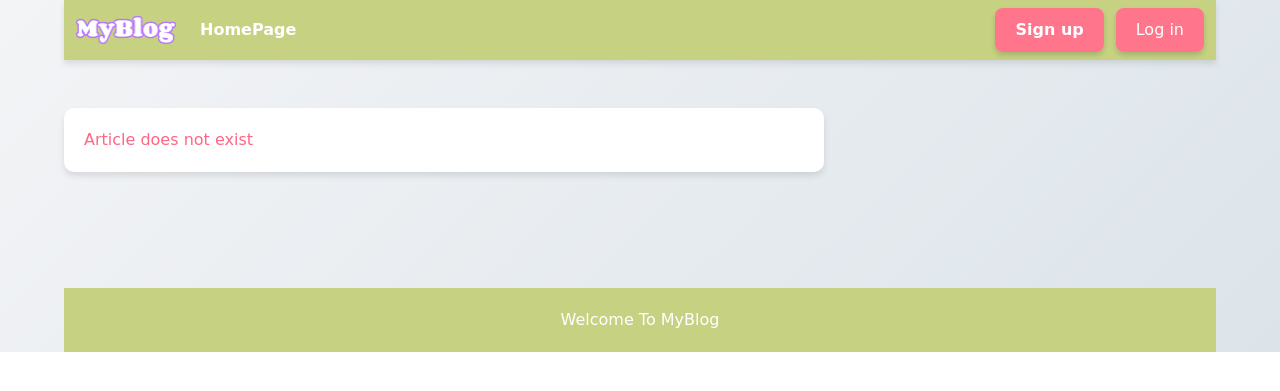
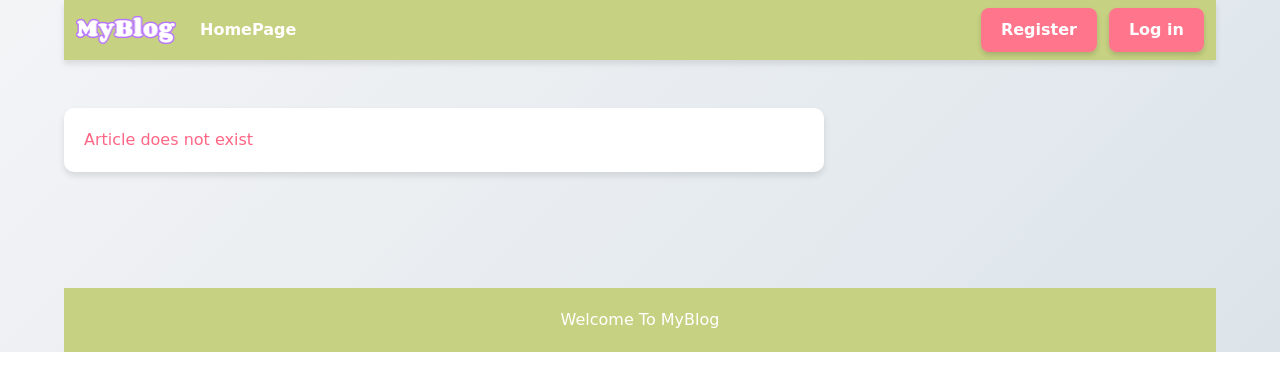
Before and after one commit to SongranGao/group67_with_django_project, a Django app: page / in a window 1280 px wide. Shown: the top 391 px of the page. Run offline with Django 3.2, Linux system fonts and the light colour scheme; data that the repository does not hold is empty; some libraries are stand-ins or nearby versions.

Commit message:
updated homepage button

```diff
--- a/blog/templates/blog/base.html
+++ b/blog/templates/blog/base.html
@@ -160,10 +160,10 @@ body {
 
                         <div class="buttons">
                             <a class="button is-primary" href="{% url 'users:register' %}" target="_blank">
-                                <strong>Sign up</strong>
+                                <strong>Register</strong>
                             </a>
                             <a class="button is-light" href="{% url 'users:login' %}" target="_blank">
-                                Log in
+                                <strong>Log in</strong>
                             </a>
                         </div>
                     {% endif %}
```
